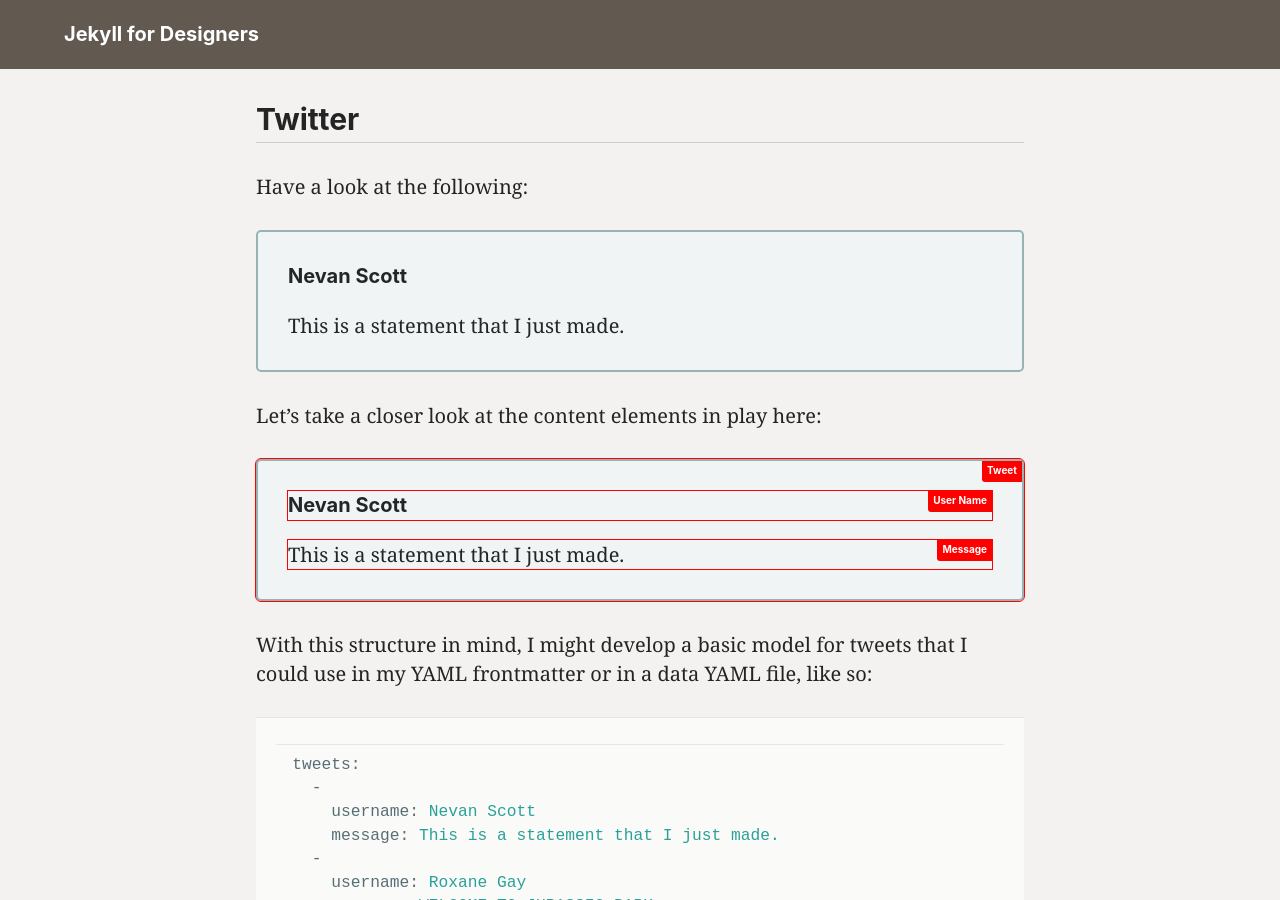
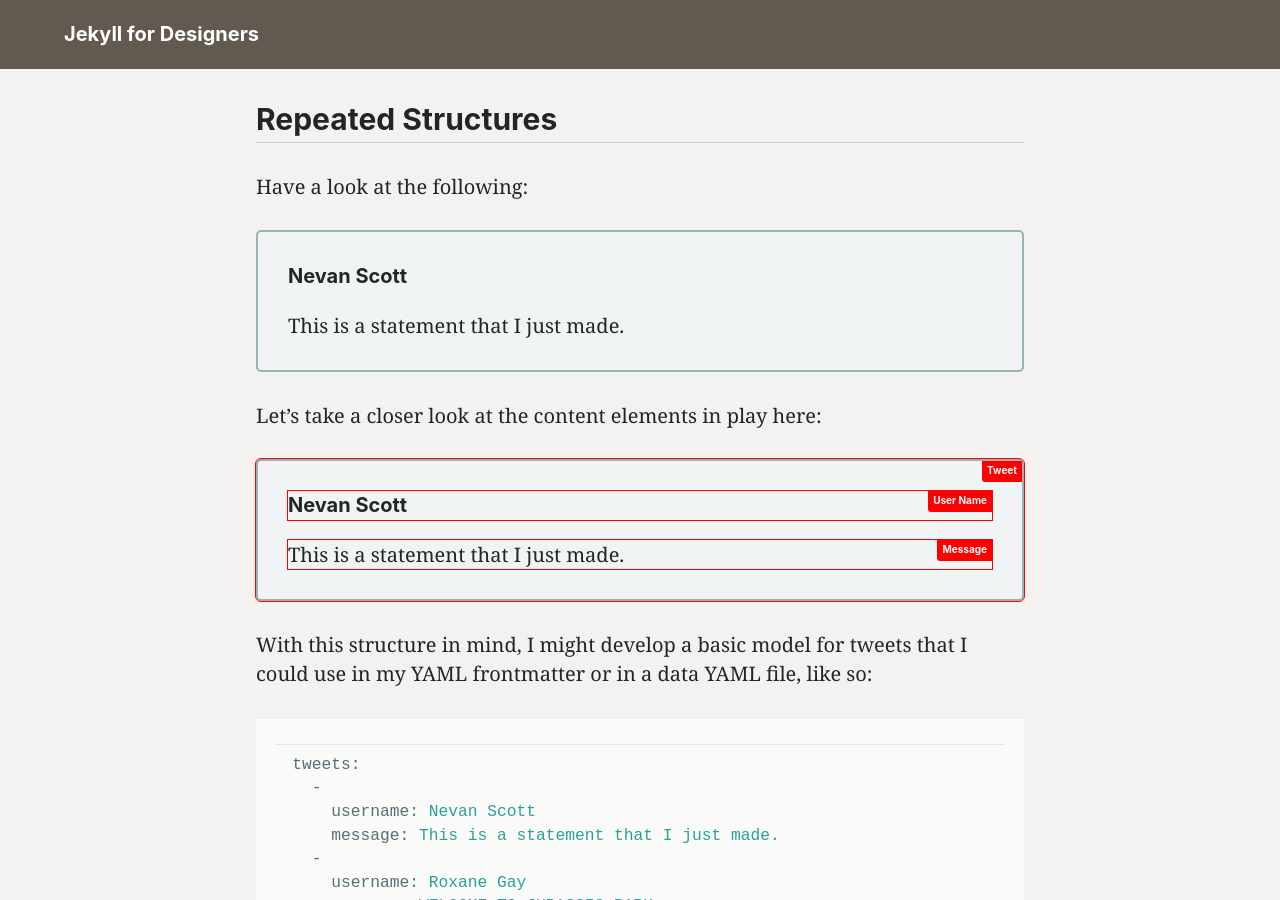
Before and after one commit to nevanscott/jekyllfordesigners, a Jekyll site: the page built from repitition.md, in a window 1280 px wide and 900 px high. Built offline with Jekyll 4.4.1, drawn with Linux system fonts in a browser that asks for light colours.

Commit message:
new title for Repeated Structures

```diff
--- a/repitition.md
+++ b/repitition.md
@@ -1,5 +1,5 @@
 ---
-title: Twitter
+title: Repeated Structures
 scss: |
   $brand: hsl(180, 15%, 95%);
   $sans: 'Whitney SSm A', 'Whitney SSm B', -apple-system, BlinkMacSystemFont, "Segoe UI", "Roboto", "Oxygen", "Ubuntu", "Cantarell", "Fira Sans", "Droid Sans", "Helvetica Neue", Avenir, Noto, sans-serif;
```
